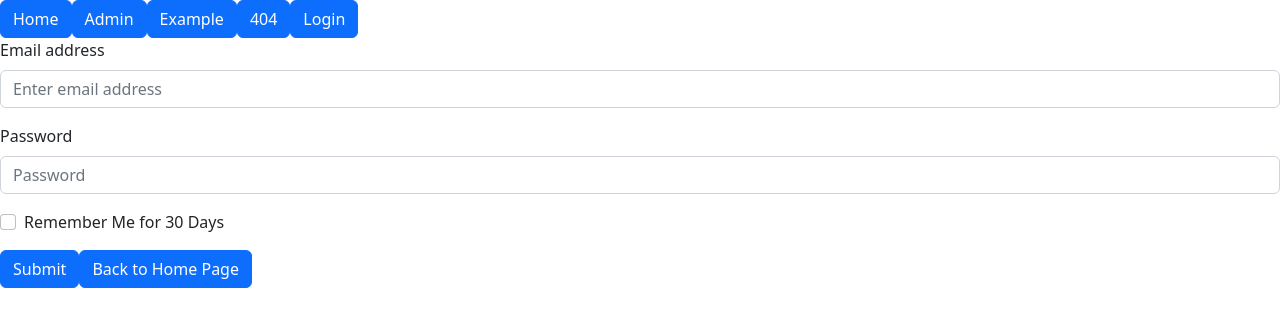
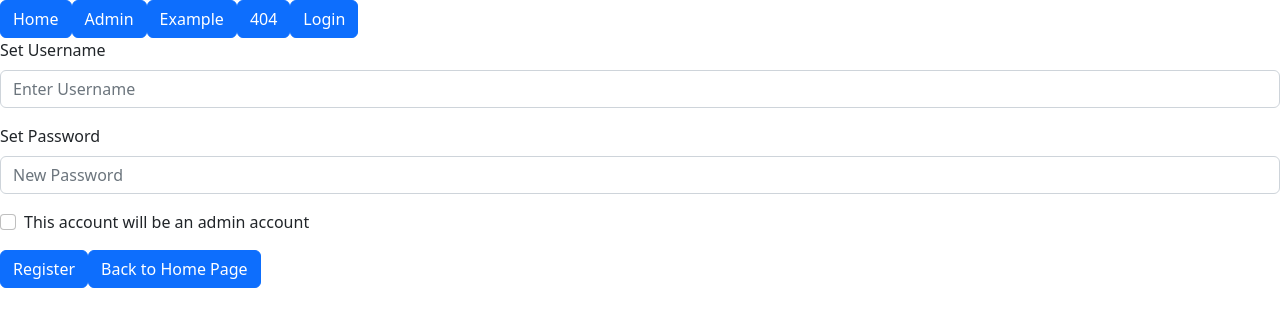
Before and after one commit to ShirleyWQQ/ECommerce-Shopping-Website, a React (Create React App) app in the folder client/: page /register in a window 1280 px wide. Shown: the top 326 px of the page. Built offline with nearby package versions, Linux system fonts and the light colour scheme.

Commit message:
link create user account to login page

```diff
--- a/client/src/pages/user/LoginPage.js
+++ b/client/src/pages/user/LoginPage.js
@@ -60,6 +60,9 @@ function LoginPage() {
           <Button onClick={() => login()}>Submit</Button>
           <Button onClick={() => navigate("/")}>Back to Home Page</Button>
         </Form.Group>
+        <Form.Group className="mb-3" controlId="newUserRegistration">
+          <Button variant="link" onClick={() => navigate("/register")}>New User? Create Account</Button>
+        </Form.Group>
       </Form>
     </div>
   );
--- a/client/src/pages/user/RegisterPage.js
+++ b/client/src/pages/user/RegisterPage.js
@@ -41,19 +41,19 @@ function RegisterPage() {
     <div>
       <Form>
         <Form.Group className="mb-3" controlId="formBasicEmail">
-          <Form.Label>Email address</Form.Label>
-          <Form.Control type="email" placeholder="Enter email address" value={username} onChange={e => setUsername(e.target.value)} />
+          <Form.Label>Set Username</Form.Label>
+          <Form.Control type="email" placeholder="Enter Username" value={username} onChange={e => setUsername(e.target.value)} />
         </Form.Group>
 
         <Form.Group className="mb-3" controlId="formBasicPassword">
-          <Form.Label>Password</Form.Label>
-          <Form.Control type="password" placeholder="Password" value={password} onChange={e => setPassword(e.target.value)} />
+          <Form.Label>Set Password</Form.Label>
+          <Form.Control type="password" placeholder="New Password" value={password} onChange={e => setPassword(e.target.value)} />
         </Form.Group>
         <Form.Group className="mb-3" controlId="formBasicCheckbox">
-          <Form.Check type="checkbox" label="Remember Me for 30 Days" />
+          <Form.Check type="checkbox" label="This account will be an admin account" />
         </Form.Group>
         <Button onClick={() => login()}>
-          Submit
+          Register
         </Button>
         <Button onClick={() => navigate("/")}>
           Back to Home Page
```
